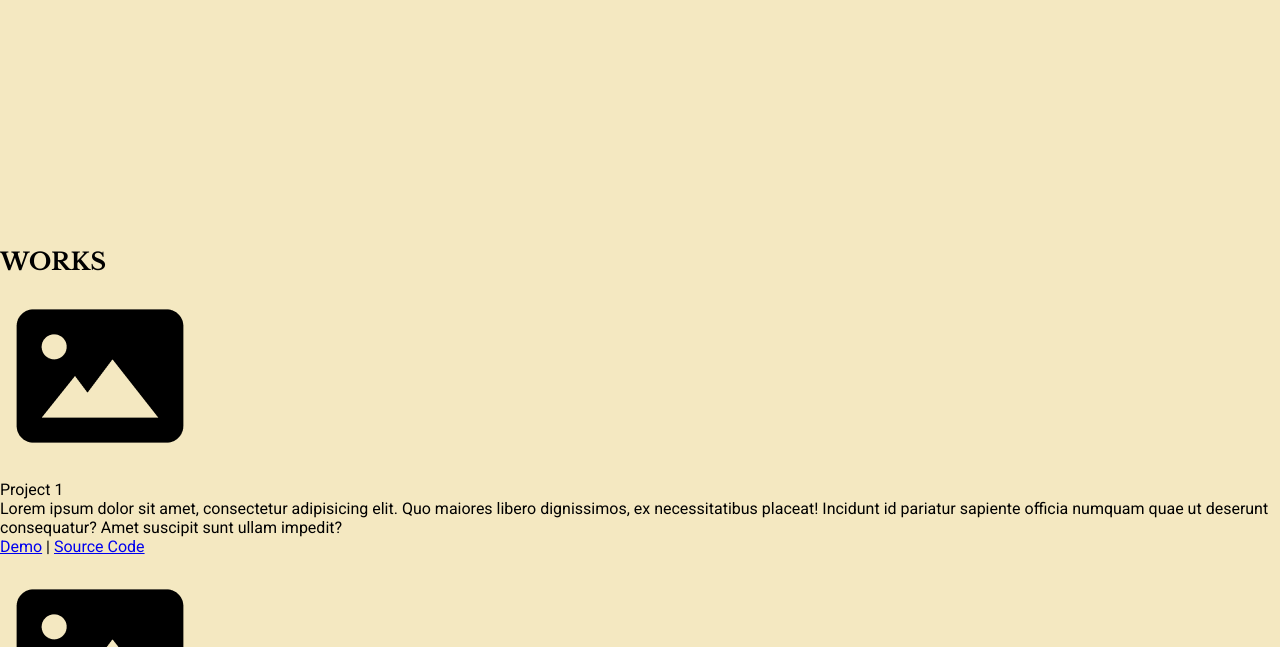
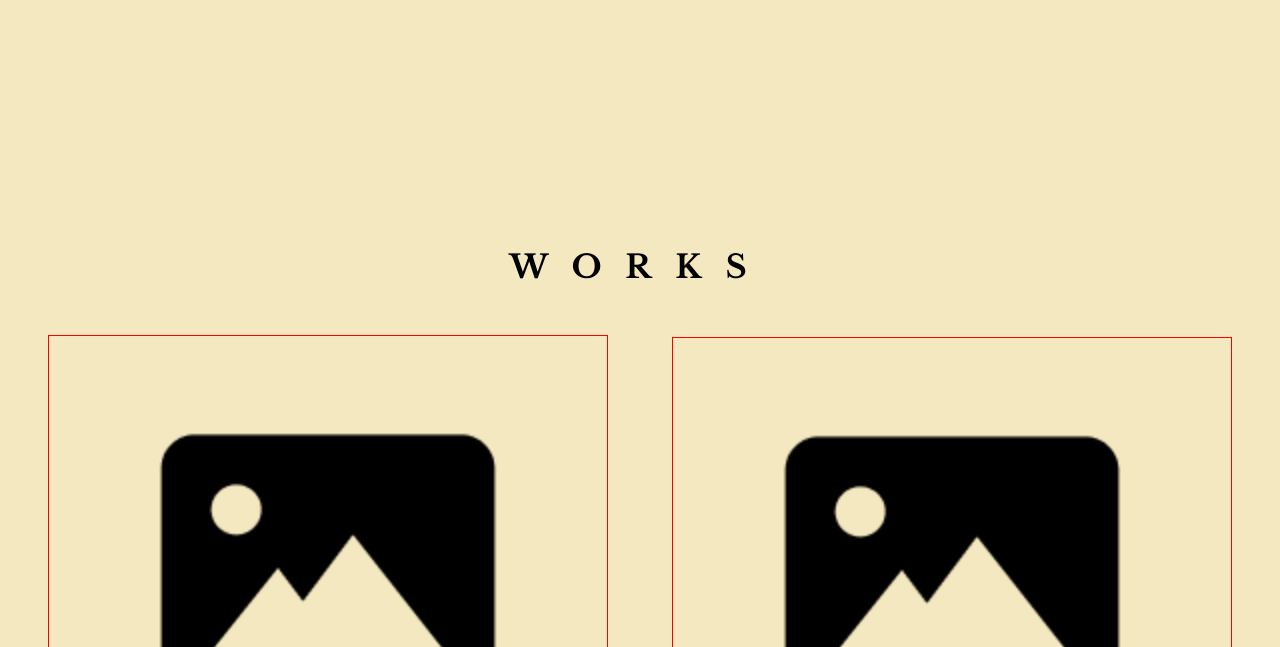
Before and after one commit to ka1sser/personal-portfolio-website, a plain HTML site: page 01-static-html-css/index.html in a window 1280 px wide. Shown: the part 2153-2800 px from the top of the page. Drawn offline with nearby package versions, Linux system fonts and the light colour scheme.

Commit message:
Works card currently being fixed

```diff
--- a/01-static-html-css/index.html
+++ b/01-static-html-css/index.html
@@ -105,21 +105,22 @@
                 <div>
                     <h2>WORKS</h2>
                 </div>
-                <div class="container">
                 <div class="card-container">
                     <div class="card">
                         <img src="./images/sample_image.png" alt="Project thumbnail"/>
-                            <p>Project 1</p>
-                            <p>Lorem ipsum dolor sit amet, consectetur adipisicing elit. Quo maiores libero dignissimos, ex necessitatibus placeat! Incidunt id pariatur sapiente officia numquam quae ut deserunt consequatur? Amet suscipit sunt ullam impedit?</p>
-                            <span><a href="www.samplelink.com">Demo</a></span> |
-                            <span><a href="www.samplelink.com">Source Code</a> </span>
+                        <h3>Wallet</h3>
+                        <p>
+                            Lorem ipsum dolor sit amet, consectetur adipisicing elit.
+                            Quo maiores libero dignissimos, ex necessitatibus placeat! Incidunt id pariatur sapiente officia
+                            numquam quae ut deserunt consequatur? Amet suscipit sunt ullam impedit?
+                        </p>
+                        <span><a href="www.samplelink.com">Demo</a> | <a href="www.samplelink.com">Source Code</a></span>
                     </div>
                     <div class="card">
                         <img src="./images/sample_image.png" alt="Project thumbnail"/>
                         <p>Project 2</p>
                         <p>Lorem ipsum dolor sit amet consectetur adipisicing elit. Quasi voluptatem harum cum aut officiis id exercitationem non pariatur, autem cupiditate, quas excepturi corporis doloremque? Vitae quas porro nemo molestiae aliquid.</p>
-                            <span><a href="www.samplelink.com">Demo</a></span> |
-                            <span><a href="www.samplelink.com">Source Code</a> </span>
+                        <span><a href="www.samplelink.com">Demo</a> | <a href="www.samplelink.com">Source Code</a></span>
                     </div>
                     <div class="card">
                         <img src="./images/sample_image.png" alt="Project thumbnail"/>
@@ -150,7 +151,7 @@
                         <span><a href="www.samplelink.com">Source Code</a> </span>
                     </div>
 
-                    </div>
+
                 </div>
             </section>
             <section id="services">
--- a/01-static-html-css/styles/index.css
+++ b/01-static-html-css/styles/index.css
@@ -27,7 +27,7 @@ body {
 }
 
 #home-nav, #about, #works, #services, #contact {
-    min-height: 100vh;
+    /* min-height: 100vh; */
     scroll-snap-align: center;
 }
 
@@ -117,12 +117,12 @@ p#design.italic{
 }
 
 #intro {
-    /* height: 100vh; */
+    height: 100vh;
     display: flex;
     justify-content: space-around;
     align-items: center;
+    padding-bottom: 10rem;
     scroll-snap-align: start;
-    margin-bottom: 10rem;
 }
 
 #intro-text{
@@ -156,8 +156,10 @@ p#design.italic{
 }
 
 #tech-stack h2{
-    margin-bottom: 5rem;
+    font-size: 2rem;
+    margin-bottom: 7rem;
     padding-top: 5rem;
+    letter-spacing: 1.5rem;
 }
 
 #programming-languages{
@@ -165,7 +167,7 @@ p#design.italic{
     justify-content: space-evenly;
     align-items: center;
     flex-wrap: wrap;
-    margin-bottom: 5rem;
+    margin-bottom: 7rem;
 }
 
 #tools{
@@ -176,11 +178,50 @@ p#design.italic{
 }
 
 #tech-stack img{
-    height: 2.7rem;
-    width: 2.5rem;
+    height: 3rem;
+    width: 3rem;
     margin-bottom: 1rem;
 }
 
 #tech-stack p{
     font-size: 1rem;
 }
+
+#works{
+    height: 100vh;
+}
+
+#works h2 {
+    font-size: 2rem;
+    text-align: center;
+    letter-spacing: 1.5rem;
+    margin-bottom: 2rem;
+}
+
+.card-container{
+    display: flex;
+    flex-wrap: wrap;
+    justify-content: space-evenly;
+    align-items: center;
+}
+
+.card {
+    border: 1px solid red;
+    display: flex;
+    flex-direction: column;
+    width: 35rem;
+    height: auto;
+    padding: 2rem 2rem;
+    margin: 1rem 1rem;
+}
+
+.card img{
+    /* border: 0.15rem solid black; */
+    width: 25rem;
+    align-self: center;
+    margin-bottom: 0.5rem;
+}
+
+.card h3, p{
+    margin: 0.5rem 0rem;
+}
```
Lines whose indentation alone changed are shown as unchanged.
